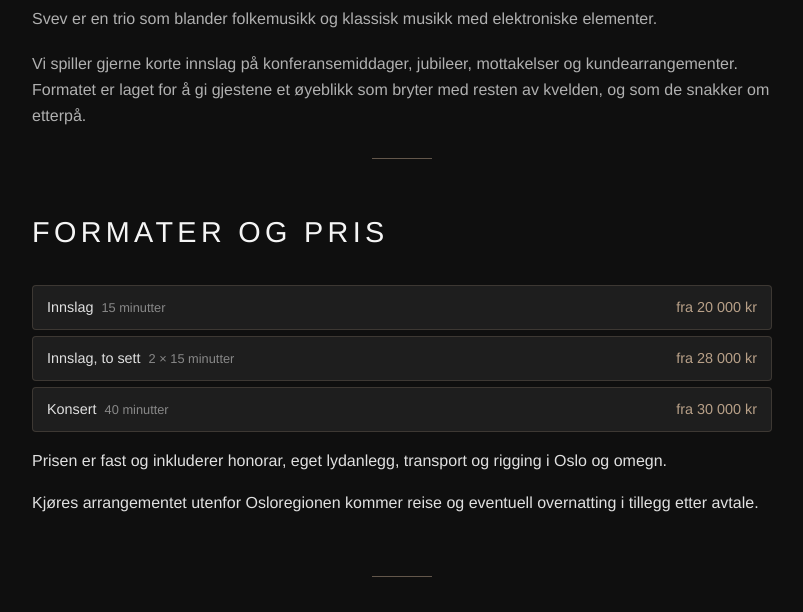
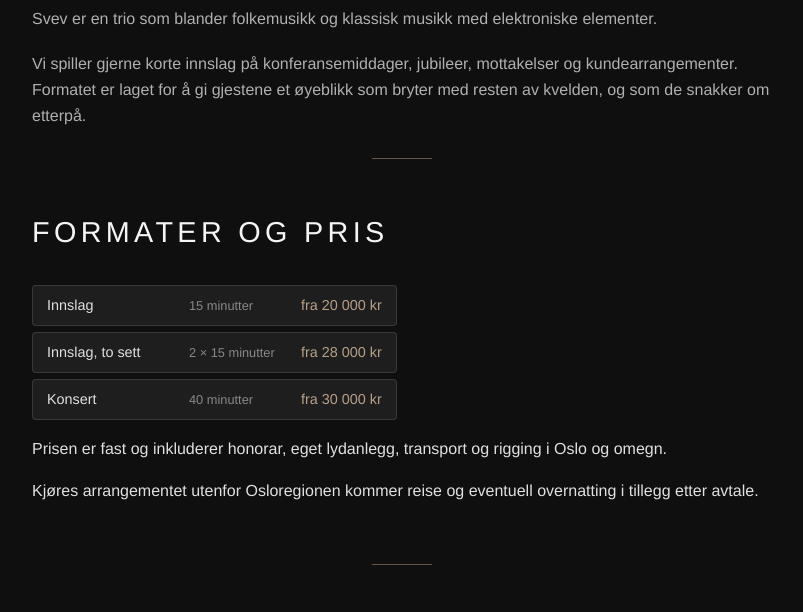
Before and after one commit to remebjornatle/svev-band, a plain HTML site: page booking.html in a window 1280 px wide. Shown: the part 142-754 px from the top of the page, without its empty margins (238-1041 px from the left). Drawn offline with Linux system fonts and the light colour scheme.

Commit message:
Fix price row column alignment and shrink table width
Price rows now use a shared grid template so the duration and price
columns line up across rows instead of shifting with the name length,
and the table is sized to its content instead of stretching full width.

```diff
--- a/booking.html
+++ b/booking.html
@@ -30,25 +30,19 @@
 
             <div class="price-cards">
                 <div class="price-card">
-                    <div class="price-info">
                     <span class="price-name">Innslag</span>
                     <span class="price-duration">15 minutter</span>
-                    </div>
-                    <div class="price-amount">fra 20 000 kr</div>
+                    <span class="price-amount">fra 20 000 kr</span>
                 </div>
                 <div class="price-card">
-                    <div class="price-info">
                     <span class="price-name">Innslag, to sett</span>
                     <span class="price-duration">2 × 15 minutter</span>
-                    </div>
-                    <div class="price-amount">fra 28 000 kr</div>
+                    <span class="price-amount">fra 28 000 kr</span>
                 </div>
                 <div class="price-card">
-                    <div class="price-info">
                     <span class="price-name">Konsert</span>
                     <span class="price-duration">40 minutter</span>
-                    </div>
-                    <div class="price-amount">fra 30 000 kr</div>
+                    <span class="price-amount">fra 30 000 kr</span>
                 </div>
             </div>
 
--- a/styles.css
+++ b/styles.css
@@ -410,27 +410,20 @@ section p {
 .price-cards {
     display: flex;
     flex-direction: column;
+    align-items: flex-start;
     gap: 6px;
     margin-bottom: 16px;
 }
 
 .price-card {
-    display: flex;
+    display: grid;
+    grid-template-columns: 130px 100px auto;
     align-items: baseline;
-    justify-content: space-between;
-    flex-wrap: wrap;
     gap: 4px 12px;
     background: #1e1e1e;
     border: 1px solid rgba(184, 160, 136, 0.2);
     border-radius: 4px;
-    padding: 10px 14px;
-}
-
-.price-info {
-    display: flex;
-    align-items: baseline;
-    gap: 8px;
-    flex-wrap: wrap;
+    padding: 8px 14px;
 }
 
 .price-name {
@@ -525,6 +518,10 @@ section p {
 }
 
 @media (max-width: 600px) {
+    .price-card {
+        grid-template-columns: minmax(90px, 110px) minmax(80px, 100px) auto;
+    }
+
     .hero {
         height: 60vh;
         min-height: 300px;
```
Lines whose indentation alone changed are shown as unchanged.
